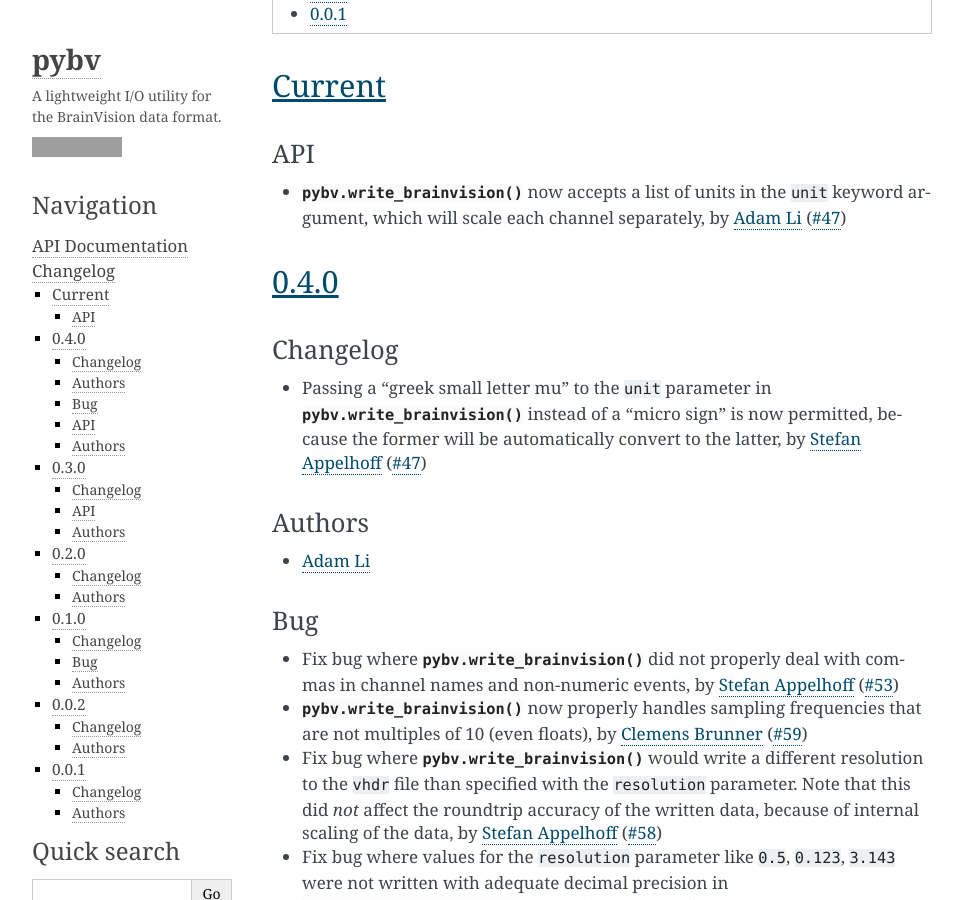
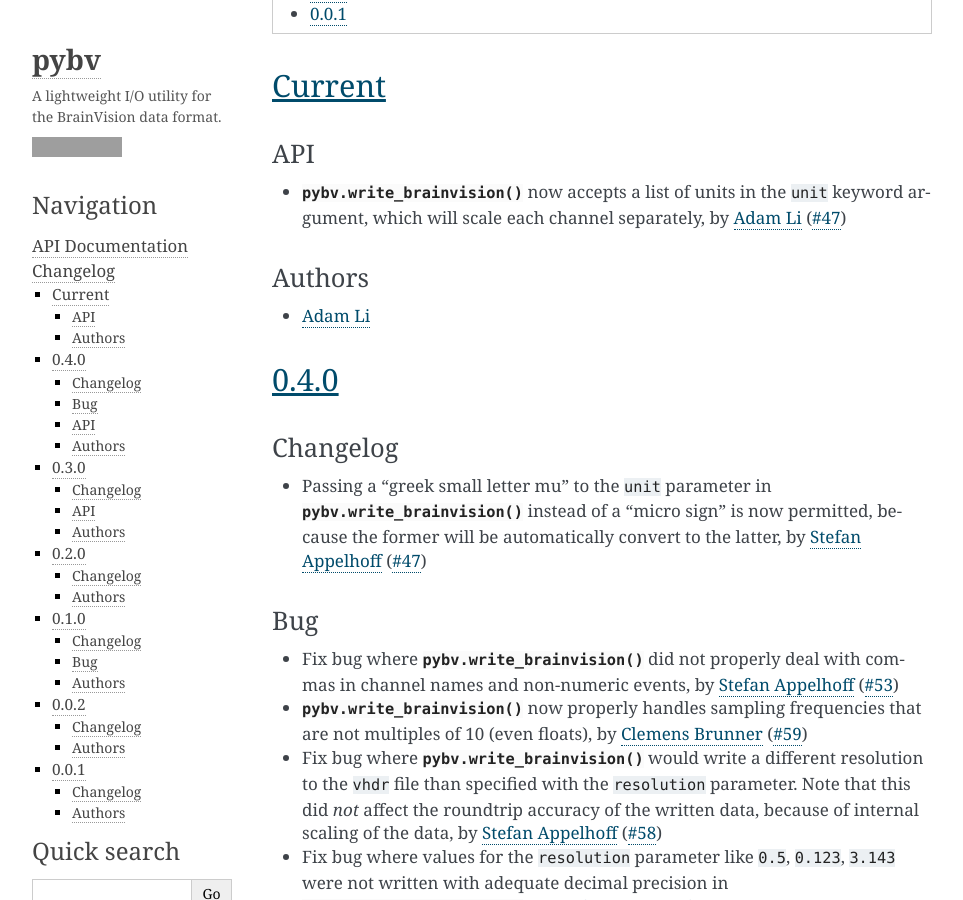
Before and after one commit to bids-standard/pybv, a Sphinx documentation site: the page built from docs/changelog.rst, in a window 1280 px wide and 900 px high, scrolled down 347 px. Shown: the whole window, without its empty margins (148-1111 px from the left). Built offline with Sphinx 7.4.7, drawn with Linux system fonts in a browser that asks for light colours; part of the change alters nothing that is shown; grey boxes are pictures that could not be loaded.

```diff
--- a/docs/changelog.rst
+++ b/docs/changelog.rst
@@ -19,6 +19,9 @@ API
 ~~~
 - :func:`pybv.write_brainvision` now accepts a list of units in the ``unit`` keyword argument, which will scale each channel separately, by `Adam Li`_ (`#47 <https://github.com/bids-standard/pybv/pull/47>`_)
 
+Authors
+~~~~~~~
+- `Adam Li`_
 
 0.4.0
 =====
@@ -26,10 +29,6 @@ API
 Changelog
 ~~~~~~~~~
 - Passing a "greek small letter mu" to the ``unit`` parameter in :func:`pybv.write_brainvision` instead of a "micro sign" is now permitted, because the former will be automatically convert to the latter, by `Stefan Appelhoff`_ (`#47 <https://github.com/bids-standard/pybv/pull/47>`_)
-
-Authors
-~~~~~~~
-- `Adam Li`_
 
 Bug
 ~~~
```
